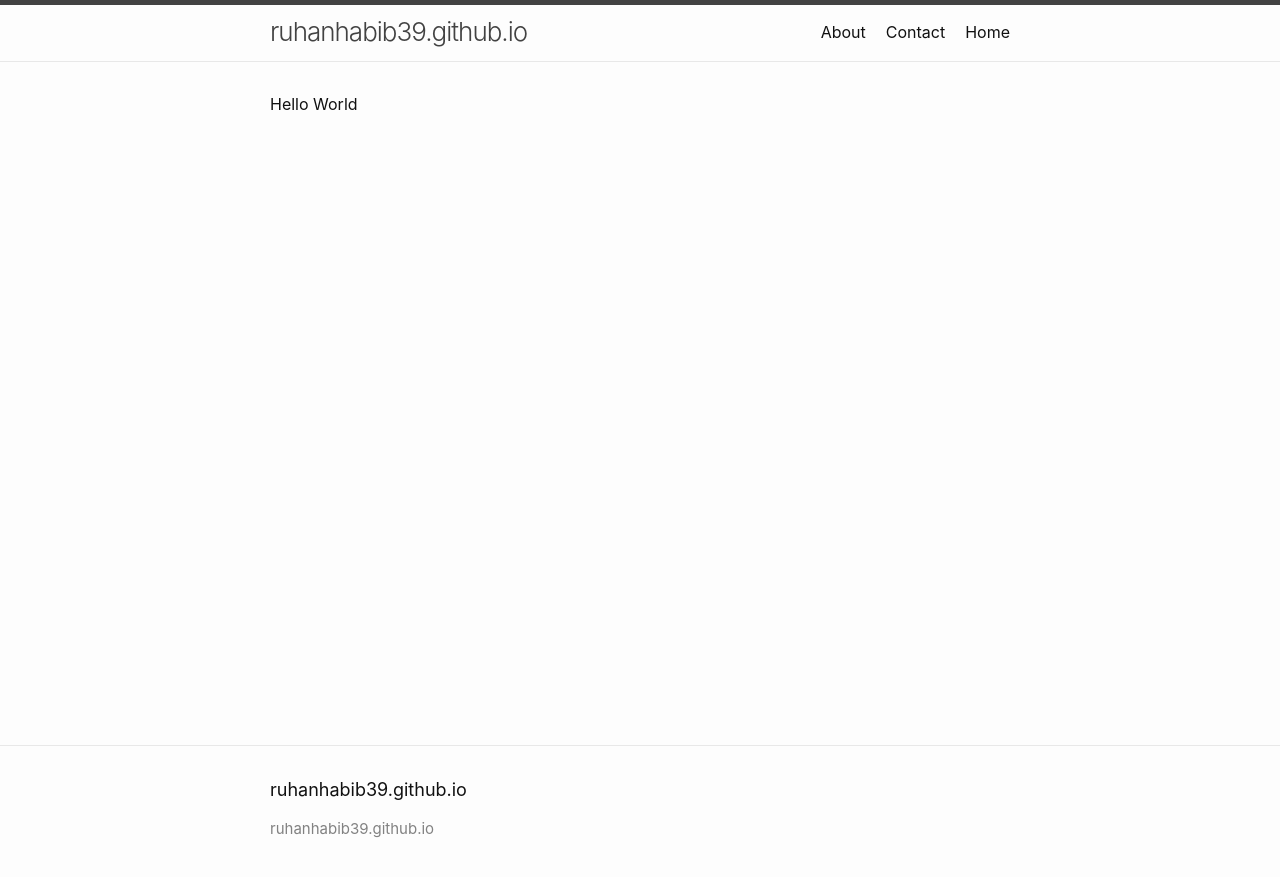
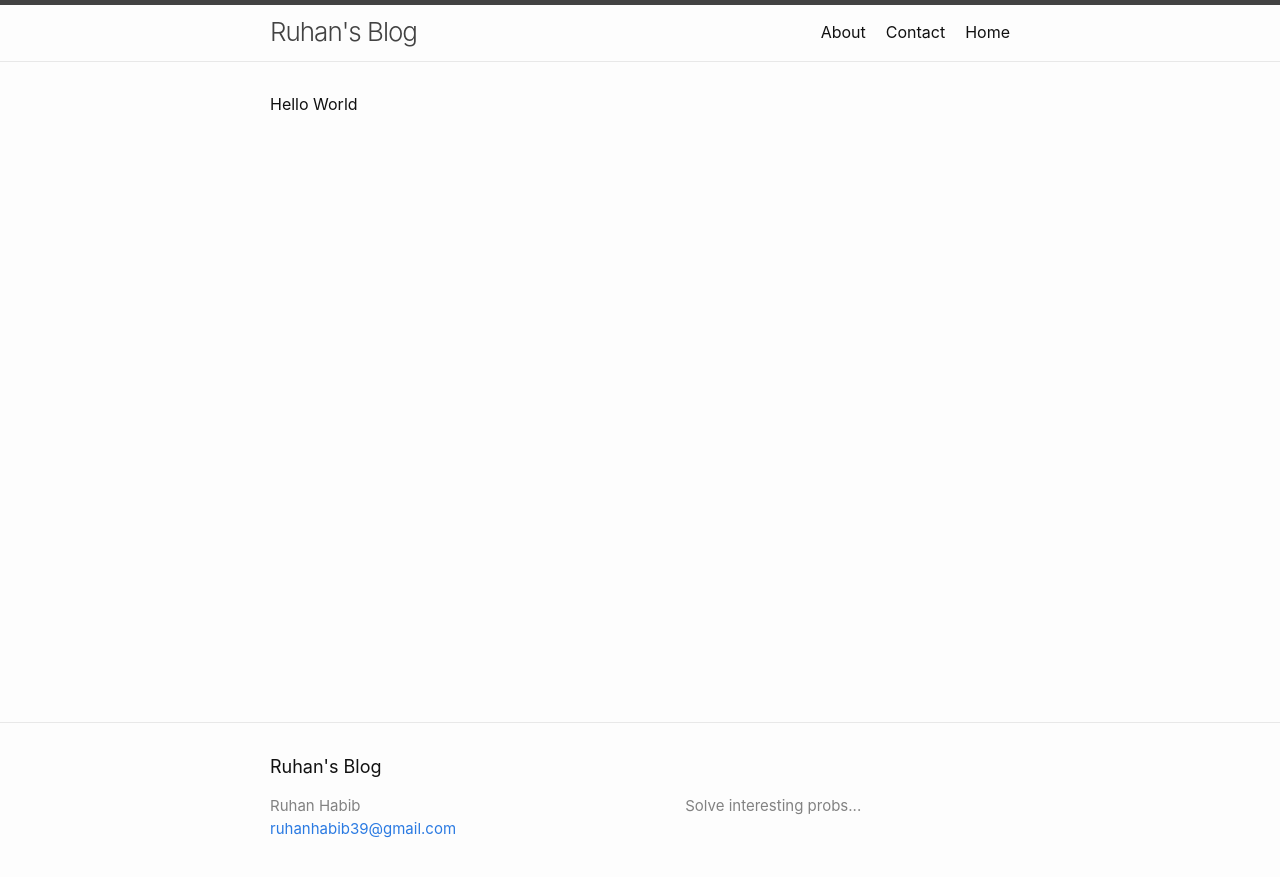
Before and after one commit to ruhanhabib39/ruhanhabib39.github.io, a Jekyll site: the page built from index.html, in a window 1280 px wide. Shown: the top 877 px of the page. Built offline with Jekyll 4.4.1, drawn with Linux system fonts in a browser that asks for light colours.

Commit message:
more stuff

```diff
--- a/_config.yml
+++ b/_config.yml
@@ -8,3 +8,8 @@ defaults:
       path: ""
      values:
       layout: "default"
+
+author: "Ruhan Habib"
+title: "Ruhan's Blog"
+email: "ruhanhabib39@gmail.com"
+description: "Solve interesting probs..."
--- a/_includes/footer.html
+++ b/_includes/footer.html
@@ -12,7 +12,8 @@
             {%- if site.author -%}
               {{ site.author | escape }}
             {%- else -%}
-              {{ site.title | escape }}
+              <!-- {{ site.title | escape }} -->
+              Site author nai.
             {%- endif -%}
             </li>
             {%- if site.email -%}
@@ -27,6 +28,7 @@
 
       <div class="footer-col footer-col-3">
         <p>{{- site.description | escape -}}</p>
+        <p>{%- include google-analytics.html -%}</p>
       </div>
     </div>
 
--- a/_includes/head.html
+++ b/_includes/head.html
@@ -8,4 +8,7 @@
   {%- if jekyll.environment == 'production' and site.google_analytics -%}
     {%- include google-analytics.html -%}
   {%- endif -%}
+
+   <!-- Math Jax -->
+   <script type="text/javascript" src="http://cdn.mathjax.org/mathjax/latest/MathJax.js?config=TeX-AMS-MML_HTMLorMML"></script>
 </head>
```
Also changed, not shown: 6 other files.
